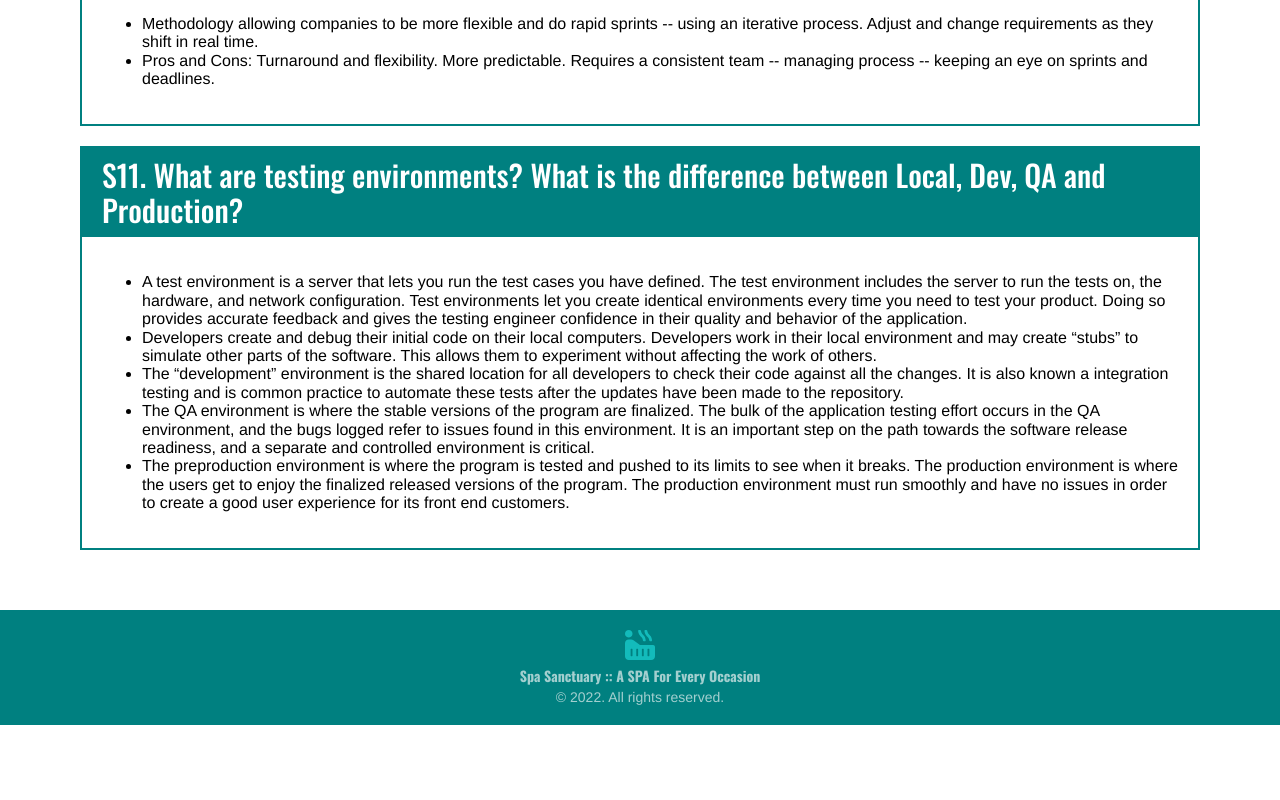
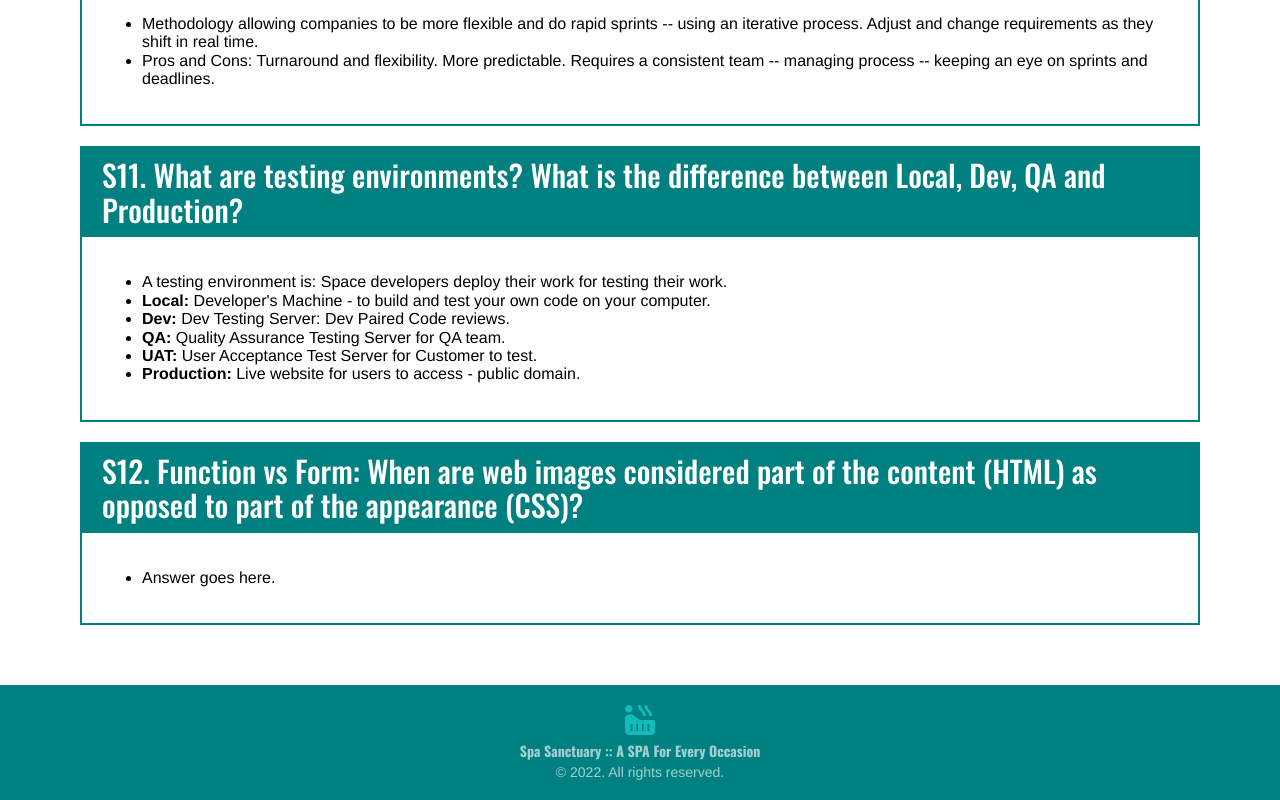
Before and after one commit to claireyz/Web-1-Zhao-Claire-Final, a React (Create React App) app: page /homework in a window 1280 px wide. Shown: the part 2667-3467 px from the top of the page. Before the commit the page ends 3392 px from the top, so only its background shows below. Built offline with nearby package versions, Linux system fonts and the light colour scheme.

Commit message:
Updated homework

```diff
--- a/src/React/Homework/Essays/Essays.jsx
+++ b/src/React/Homework/Essays/Essays.jsx
@@ -83,11 +83,18 @@
 
             <Essay q='S11.  What are testing environments? What is the difference between Local, Dev, QA and Production?' >
                 <ul>
-                    <li> A test environment is a server that lets you run the test cases you have defined. The test environment includes the server to run the tests on, the hardware, and network configuration. Test environments let you create identical environments every time you need to test your product. Doing so provides accurate feedback and gives the testing engineer confidence in their quality and behavior of the application.  </li>
-                    <li> Developers create and debug their initial code on their local computers. Developers work in their local environment and may create “stubs” to simulate other parts of the software. This allows them to experiment without affecting the work of others. </li>
-                    <li> The “development” environment is the shared location for all developers to check their code against all the changes. It is also known a integration testing and is common practice to automate these tests after the updates have been made to the repository. </li>
-                    <li> The QA environment is where the stable versions of the program are finalized. The bulk of the application testing effort occurs in the QA environment, and the bugs logged refer to issues found in this environment. It is an important step on the path towards the software release readiness, and a separate and controlled environment is critical. </li>
-                    <li> The preproduction environment is where the program is tested and pushed to its limits to see when it breaks. The production environment is where the users get to enjoy the finalized released versions of the program. The production environment must run smoothly and have no issues in order to create a good user experience for its front end customers. </li>
+                    <li> A testing environment is: Space developers deploy their work for testing their work. </li>
+                    <li> <b>Local:</b> Developer's Machine - to build and test your own code on your computer. </li>
+                    <li> <b>Dev:</b> Dev Testing Server: Dev Paired Code reviews. </li>
+                    <li> <b>QA:</b> Quality Assurance Testing Server for QA team. </li>
+                    <li> <b>UAT:</b> User Acceptance Test Server for Customer to test. </li>
+                    <li> <b>Production:</b> Live website for users to access - public domain. </li>
+                </ul>
+            </Essay>
+
+            <Essay q='S12. Function vs Form: When are web images considered part of the content (HTML) as opposed to part of the appearance (CSS)?' >
+                <ul>
+                    <li>  Answer goes here. </li>
                 </ul>
             </Essay>
 
```
